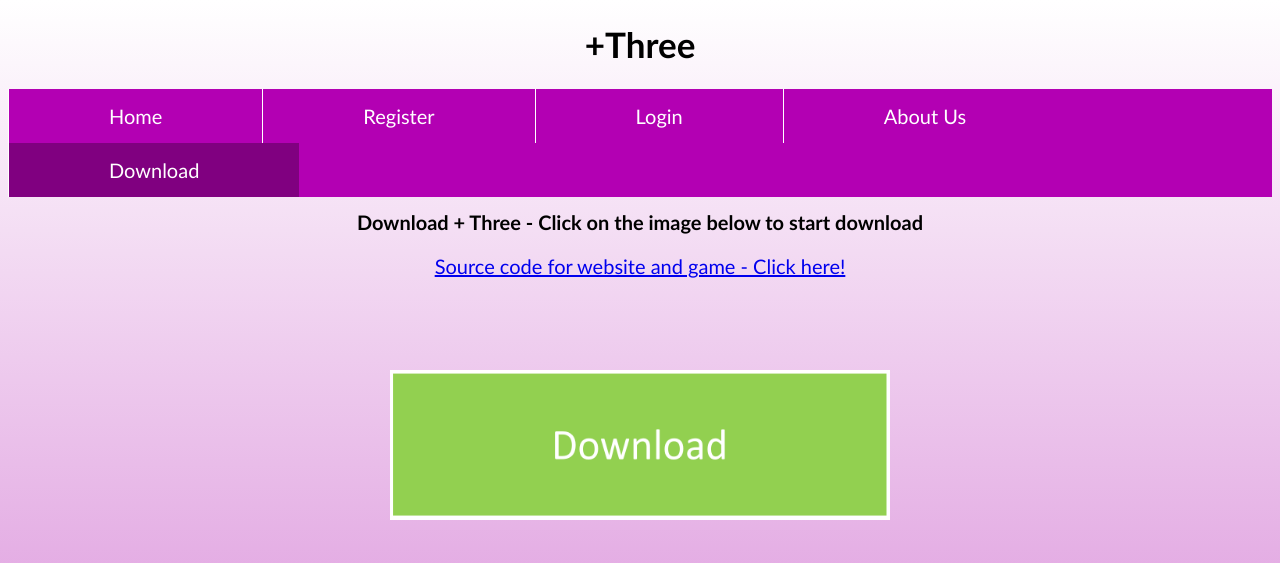
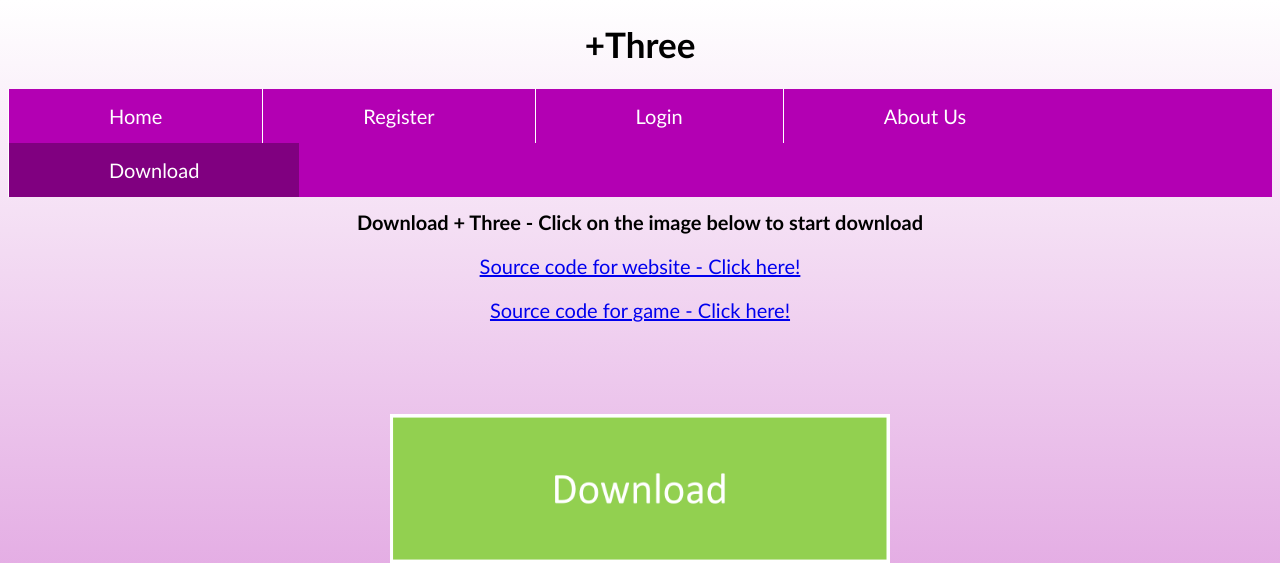
Before and after one commit to Team-19-group-project/website, a PHP site: page /download.php in a window 1280 px wide. Shown: the top 563 px of the page. Run offline with PHP 8.4, Linux system fonts and the light colour scheme.

Commit message:
Add files via upload

```diff
--- a/download.php
+++ b/download.php
@@ -19,8 +19,8 @@
         </ul>
 		</div>
 		<h1 class="aston_Title" align="center"> Download + Three - Click on the image below to start download</h1>
-		<p> <center> <a href="https://github.com/Team-19-group-project">Source code for website and game - Click here!</a> </center></p>
-
+		<p> <center> <a href="https://github.com/Team-19-group-project">Source code for website - Click here!</a> </center></p>
+		<p> <center> <a href="https://mega.nz/file/w2gVWJIQ#2ncPhdupmTsEdYNOEjOTXrl4YyVcXCQw83GFyQAM2wI">Source code for game - Click here!</a> </center></p>
 		<br>
 		<br>
 		<br>
```
